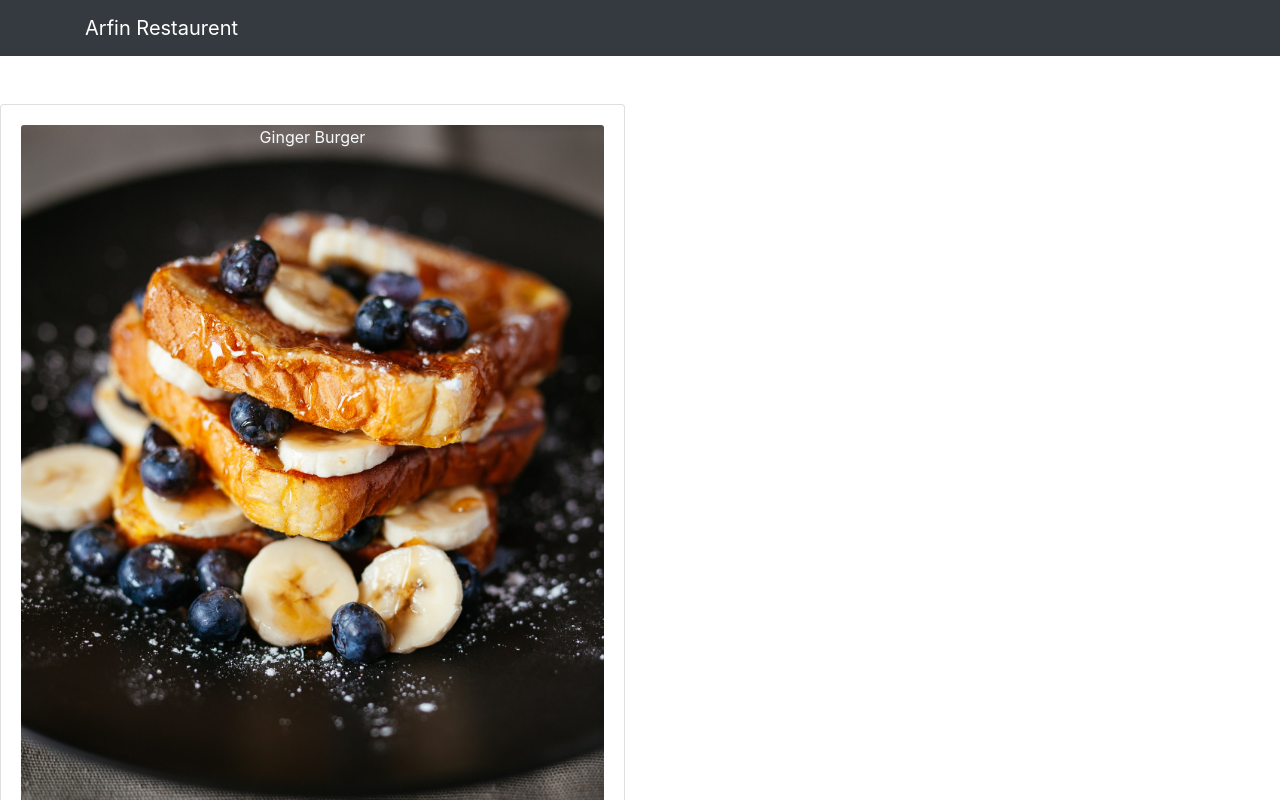
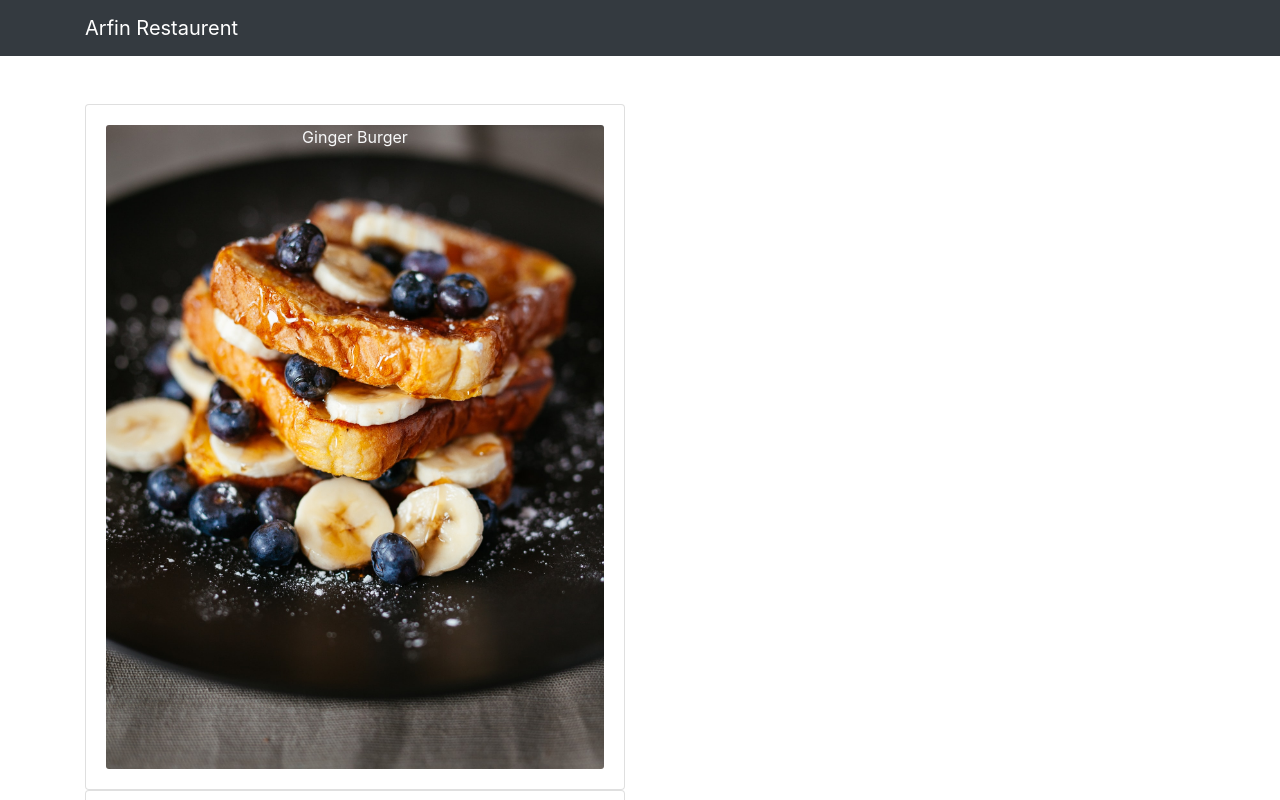
Before and after one commit to arfin-foysal/Restaurant, a React (Create React App) app: page / in a window 1280 px wide. Shown: the top 800 px of the page. Built offline with nearby package versions, Linux system fonts and the light colour scheme.

Commit message:
click item dane

```diff
--- /dev/null
+++ b/src/components/body/DishDetail.jsx
@@ -0,0 +1,21 @@
+import React from 'react'
+import { Card, CardImg,CardBody,CardTitle,CardText } from'reactstrap';
+export default function DishDetail(props) {
+    return (
+        <div>
+            <Card>
+                <CardImg top src={props.dish.image} alt ={ props.dish.name}/>
+                <CardBody style={{textAlign:"left"}}>
+                    <CardTitle>
+                       {props.dish.name} </CardTitle>
+                       <CardText>
+                           <p>{props.dish.description}</p>
+                           <p>{props.dish.price}/-</p>
+
+
+                       </CardText>
+                        </CardBody>
+            </Card>
+        </div>
+    )
+}
--- a/src/components/body/Menu.jsx
+++ b/src/components/body/Menu.jsx
@@ -1,21 +1,43 @@
 import React, { Component } from 'react'
 import DISHES from '../../data/dishes'
 import MenuItem from './MenuItems'
+import DishDetail from './DishDetail'
 
 export default class Menu extends Component {
     state ={
-        Dishes: DISHES
+        Dishes: DISHES,
+        selectedDish:null
     }
+
+    onDishSelect=dish =>{
+
+         this.setState({selectedDish :dish});
+    }
+
     render() {
         const Menu =this.state.Dishes.map((item)=>{
-            return <MenuItem Dishes={item} key ={item.id}/>
+            return <MenuItem
+            Dishes={item}
+            key ={item.id}
+           DishSelect={()=>this.onDishSelect(item )}/>
         })
+
+        let dishDetail=null;
+        if(this.state.selectedDish != null){
+            dishDetail=<DishDetail dish={this.state.selectedDish}/>
+
+        }
+
+
         return (
-            <div className="components">
-                <div className="row">
+            <div className=" container">
+                <div className="row mt-5 ">
                     <div className=" col-6">
                        {Menu}
                     </div>
+                    <div className="col-6">
+                        {dishDetail}
+                    </div >
 
                 </div>
 
--- a/src/components/body/MenuItems.jsx
+++ b/src/components/body/MenuItems.jsx
@@ -2,14 +2,15 @@ import React from 'react'
 import { Card, CardImg,CardBody,CardTitle,CardImgOverlay } from'reactstrap';
 
 export default function MenuItems(props) {
-    console.log(props);
+
     return (
-        <div className="">
-            <Card className="mt-5 text-light" >
+        <div >
+            <Card className=" text-light " >
             <CardBody>
-                <CardImg With="80%" height="30%" alt={props.Dishes.name} src={props.Dishes.image}  />
-                <CardImgOverlay>
-                    <CardTitle>
+            <CardImg With="100%"  alt={props.Dishes.name} src={props.Dishes.image}  />
+                <CardImgOverlay >
+                    <CardTitle style={{cursor:'pointer'}} onClick ={props.DishSelect}>
+
                         {props.Dishes.name}
                     </CardTitle>
                     </CardImgOverlay>
```
